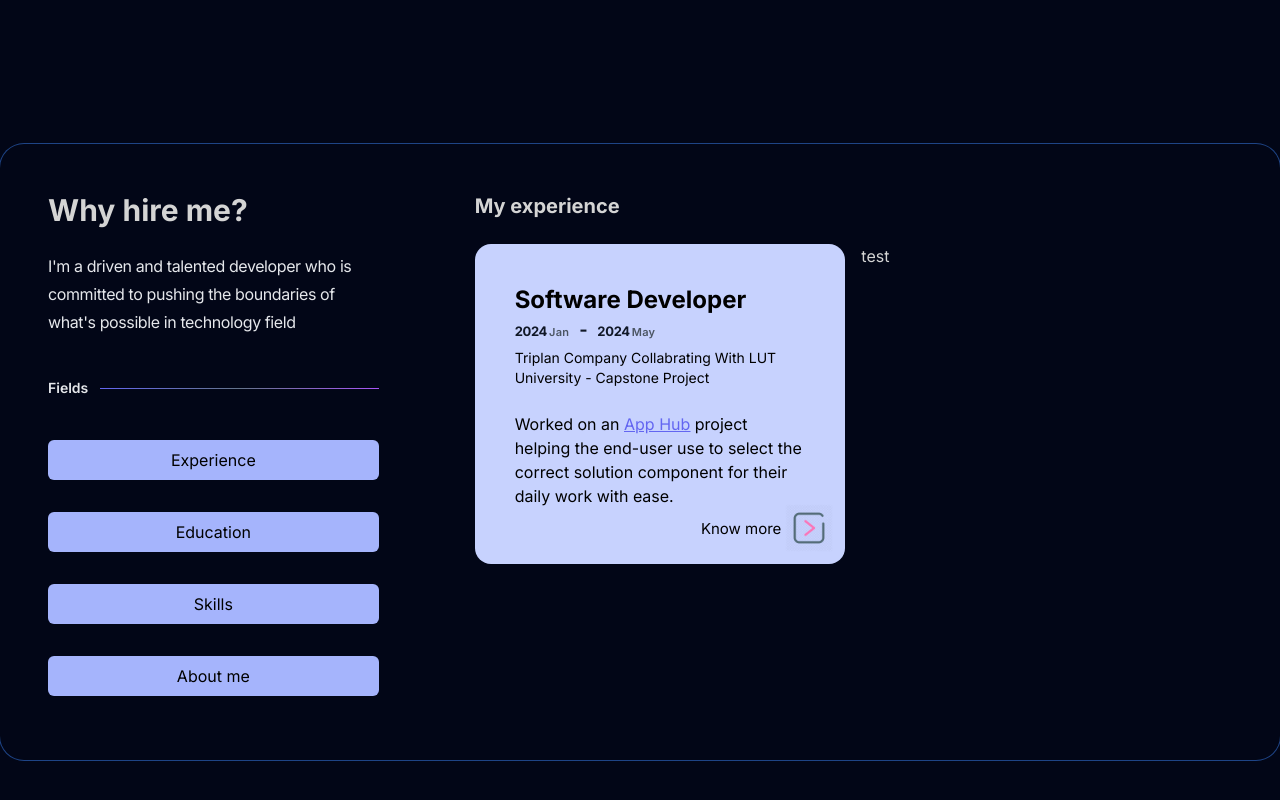
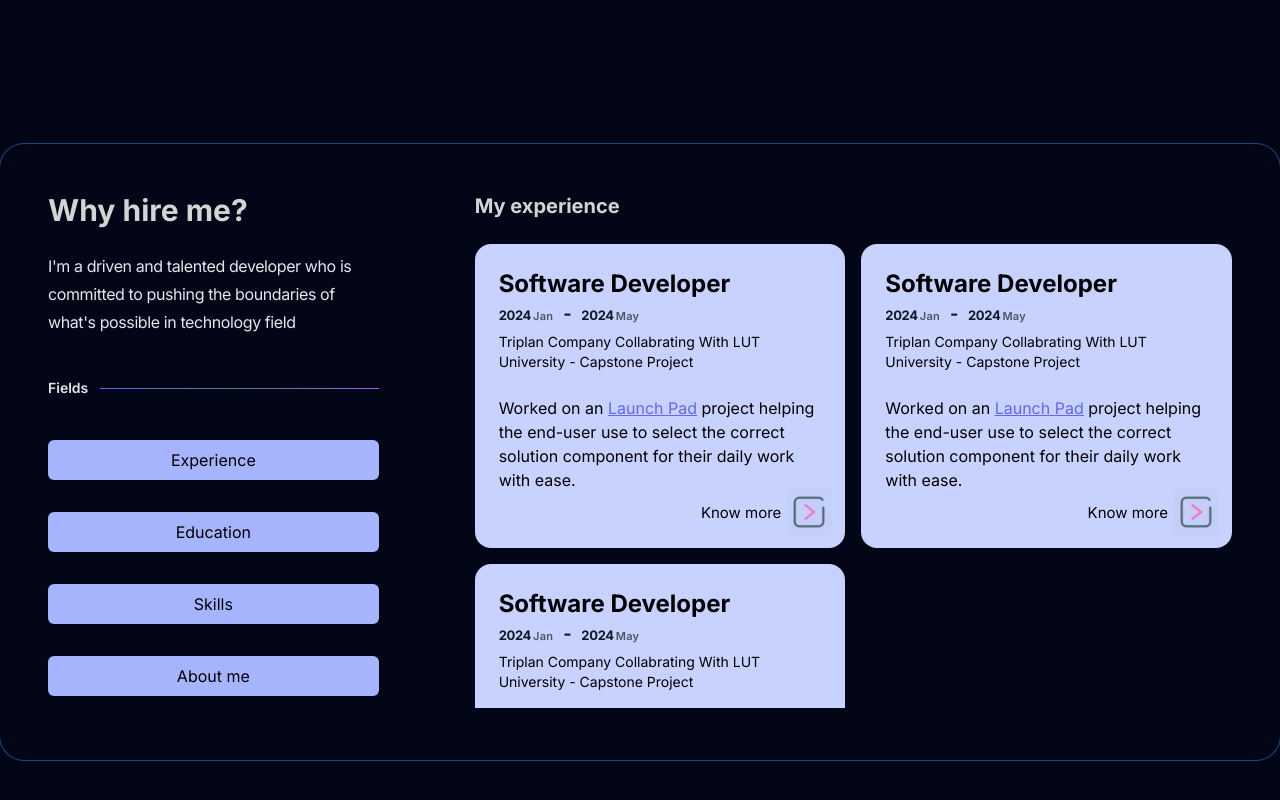
Before and after one commit to alexha11/portfolio-web, a React (Vite) app: page / in a window 1280 px wide. Shown: the part 2505-3305 px from the top of the page. Built offline with nearby package versions, Linux system fonts and the light colour scheme.

Commit message:
update: add overflow and example data for resume

```diff
--- a/src/components/Resume.jsx
+++ b/src/components/Resume.jsx
@@ -1,6 +1,5 @@
 import React, { useState } from "react";
 import {More} from "../assets/index";
-
 
 const Resume = () => {
   const [fields, setFields] = useState('Experience');
@@ -10,15 +9,12 @@ const Resume = () => {
     const toggleVisible = () => {
       setVisible(!visible);
     }
-
-
-
     return (
       <div>
         <h2 className="font-bold text-xl">My experience</h2>
-        <div className="mt-8 lg:mt-6 lg:w-full lg:max-w-4xl lg:flex-shrink-0 min-w-2xl">
+        <div className="mt-8 lg:mt-6 lg:w-full lg:max-w-4xl lg:flex-shrink-0 min-w-2xl overflow-y-scroll max-h-none lg:max-h-[29rem]">
           <div className="grid grid-cols-1 md:grid-cols-2 gap-4">
-            <div className="bg-indigo-200 rounded-2xl text-black px-10 pt-10 pb-14 ring-3 ring-inset ring-red-900 relative">
+            <div className="bg-indigo-200 rounded-2xl text-black px-6 pt-6 pb-14 ring-3 ring-inset ring-red-900 relative">
               { visible ? (
                 <>
                   <h3 className="font-bold text-2xl">Software Developer</h3>
@@ -30,19 +26,84 @@ const Resume = () => {
                   <span class="text-[11px] font-semibold leading-6 tracking-wide text-gray-600">May</span>
                   </p>
                   <p className="mt-1 text-sm max-w-45">Triplan Company Collabrating With LUT University - Capstone Project</p>
-                  <p className="mt-6">Worked on an <span className="text-indigo-500 underline hover:text-indigo-800"><a href="https://drive.google.com/file/d/10Ui35zvfikHiTHBP_OKcnFzyouDFWtJr/view?usp=sharing">App Hub</a></span> project helping the end-user use to select the correct solution component for their daily work with ease. </p>
+                  <p className="mt-6">Worked on an <span className="text-indigo-500 underline hover:text-indigo-800"><a href="https://drive.google.com/file/d/10Ui35zvfikHiTHBP_OKcnFzyouDFWtJr/view?usp=sharing">Launch Pad</a></span> project helping the end-user use to select the correct solution component for their daily work with ease. </p>
 
                   <p className="inline-block absolute bottom-6 right-16 text-[15px]">Know more</p>
                   <button type="button" className="rounded-md absolute bottom-3 right-3 hover:bg-gray-200 hover:scale-105 transition-transform duration-300" onClick={toggleVisible}><img src={More} className="w-12 h-12"></img></button>
                 </>
               ):
               <>
+                <ur>
+                  <li className="text-sm">Developed a web application using React.js, Node.js, and MongoDB</li>
+                  <li className="text-sm">Implemented a feature that allows users to select the correct solution component for their daily work</li>
+                  <li className="text-sm">Collaborated with a team of 5 developers to deliver the project on time</li>
+                  <li className="text-sm">Collaborated with a team of 5 developers to deliver the project on time</li>
+
+                </ur>
                 <p className="inline-block absolute bottom-6 right-16 text-[15px]">Go back</p>
                 <button type="button" className="rounded-md absolute bottom-3 right-3 rotate-180 hover:bg-gray-200 hover:scale-105 transition-transform duration-300" onClick={toggleVisible}><img src={More} className="w-12 h-12"></img></button>
               </>}
             </div>
-            <div>test</div>
+            <div className="bg-indigo-200 rounded-2xl text-black px-6 pt-6 pb-14 ring-3 ring-inset ring-red-900 relative">
+              { visible ? (
+                <>
+                  <h3 className="font-bold text-2xl">Software Developer</h3>
+                  <p class=" flex items-baseline justify-start gap-x-0.5">
+                  <span class="text-[13px] font-bold tracking-tight text-gray-900">2024</span>
+                  <span class="text-[11px] font-semibold leading-6 tracking-wide text-gray-600">Jan</span>
+                  <span class="mx-2 text-lg font-bold tracking-tight text-gray-900">-</span>
+                  <span class="text-[13px] font-bold tracking-tight text-gray-900">2024</span>
+                  <span class="text-[11px] font-semibold leading-6 tracking-wide text-gray-600">May</span>
+                  </p>
+                  <p className="mt-1 text-sm max-w-45">Triplan Company Collabrating With LUT University - Capstone Project</p>
+                  <p className="mt-6">Worked on an <span className="text-indigo-500 underline hover:text-indigo-800"><a href="https://drive.google.com/file/d/10Ui35zvfikHiTHBP_OKcnFzyouDFWtJr/view?usp=sharing">Launch Pad</a></span> project helping the end-user use to select the correct solution component for their daily work with ease. </p>
 
+                  <p className="inline-block absolute bottom-6 right-16 text-[15px]">Know more</p>
+                  <button type="button" className="rounded-md absolute bottom-3 right-3 hover:bg-gray-200 hover:scale-105 transition-transform duration-300" onClick={toggleVisible}><img src={More} className="w-12 h-12"></img></button>
+                </>
+              ):
+              <>
+                <ur>
+                  <li className="text-sm">Developed a web application using React.js, Node.js, and MongoDB</li>
+                  <li className="text-sm">Implemented a feature that allows users to select the correct solution component for their daily work</li>
+                  <li className="text-sm">Collaborated with a team of 5 developers to deliver the project on time</li>
+                  <li className="text-sm">Collaborated with a team of 5 developers to deliver the project on time</li>
+
+                </ur>
+                <p className="inline-block absolute bottom-6 right-16 text-[15px]">Go back</p>
+                <button type="button" className="rounded-md absolute bottom-3 right-3 rotate-180 hover:bg-gray-200 hover:scale-105 transition-transform duration-300" onClick={toggleVisible}><img src={More} className="w-12 h-12"></img></button>
+              </>}
+            </div>
+            <div className="bg-indigo-200 rounded-2xl text-black px-6 pt-6 pb-14 ring-3 ring-inset ring-red-900 relative">
+              { visible ? (
+                <>
+                  <h3 className="font-bold text-2xl">Software Developer</h3>
+                  <p class=" flex items-baseline justify-start gap-x-0.5">
+                  <span class="text-[13px] font-bold tracking-tight text-gray-900">2024</span>
+                  <span class="text-[11px] font-semibold leading-6 tracking-wide text-gray-600">Jan</span>
+                  <span class="mx-2 text-lg font-bold tracking-tight text-gray-900">-</span>
+                  <span class="text-[13px] font-bold tracking-tight text-gray-900">2024</span>
+                  <span class="text-[11px] font-semibold leading-6 tracking-wide text-gray-600">May</span>
+                  </p>
+                  <p className="mt-1 text-sm max-w-45">Triplan Company Collabrating With LUT University - Capstone Project</p>
+                  <p className="mt-6">Worked on an <span className="text-indigo-500 underline hover:text-indigo-800"><a href="https://drive.google.com/file/d/10Ui35zvfikHiTHBP_OKcnFzyouDFWtJr/view?usp=sharing">Launch Pad</a></span> project helping the end-user use to select the correct solution component for their daily work with ease. </p>
+
+                  <p className="inline-block absolute bottom-6 right-16 text-[15px]">Know more</p>
+                  <button type="button" className="rounded-md absolute bottom-3 right-3 hover:bg-gray-200 hover:scale-105 transition-transform duration-300" onClick={toggleVisible}><img src={More} className="w-12 h-12"></img></button>
+                </>
+              ):
+              <>
+                <ur>
+                  <li className="text-sm">Developed a web application using React.js, Node.js, and MongoDB</li>
+                  <li className="text-sm">Implemented a feature that allows users to select the correct solution component for their daily work</li>
+                  <li className="text-sm">Collaborated with a team of 5 developers to deliver the project on time</li>
+                  <li className="text-sm">Collaborated with a team of 5 developers to deliver the project on time</li>
+
+                </ur>
+                <p className="inline-block absolute bottom-6 right-16 text-[15px]">Go back</p>
+                <button type="button" className="rounded-md absolute bottom-3 right-3 rotate-180 hover:bg-gray-200 hover:scale-105 transition-transform duration-300" onClick={toggleVisible}><img src={More} className="w-12 h-12"></img></button>
+              </>}
+            </div>
           </div>
         </div>
       </div>
```
